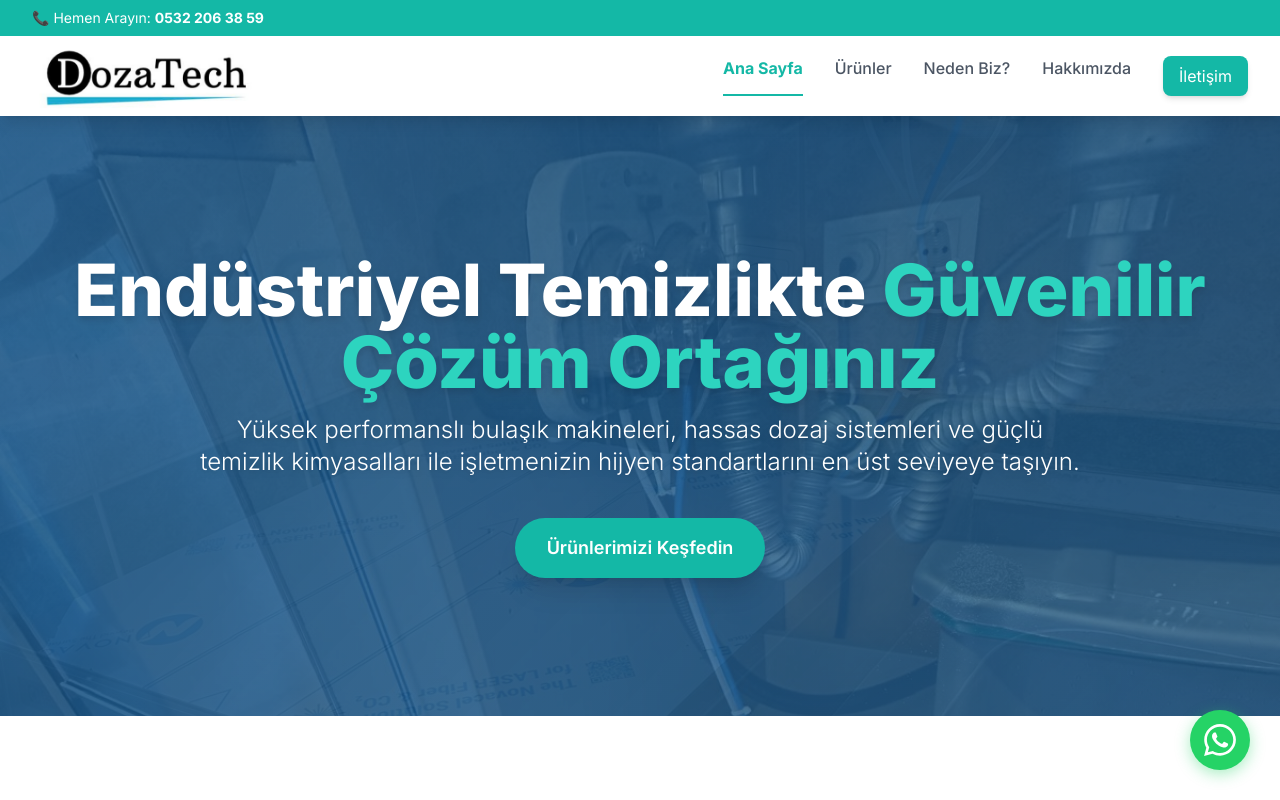
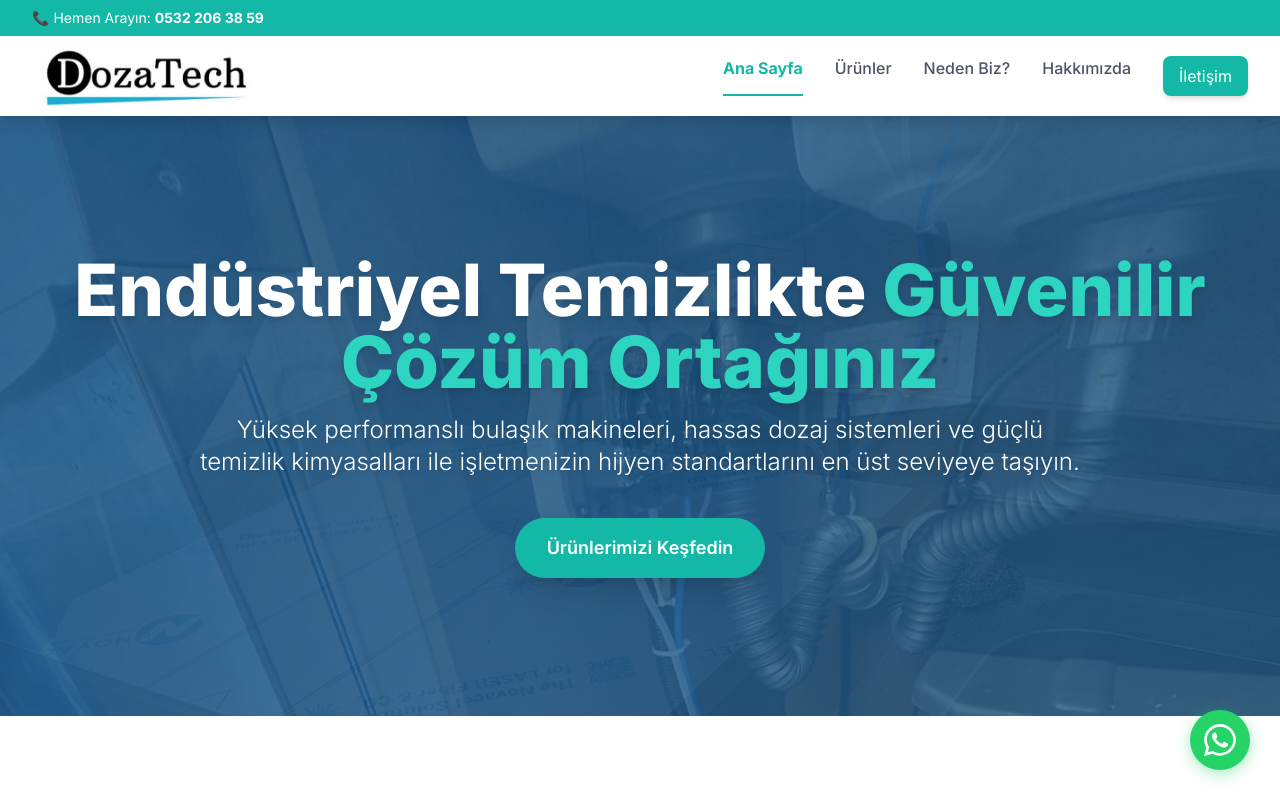
Before and after one commit to kagandms/Dozatech-Website, a plain HTML site: page index.html in a window 1280 px wide. Both pictures are taken after a click on the link 147 px from the left and 76 px from the top of the page. Shown: the top 800 px of the page. Drawn offline with nearby package versions, Linux system fonts and the light colour scheme.

Commit message:
🎯 montaj1 daha yukarı (15%)

```diff
--- a/index.html
+++ b/index.html
@@ -273,7 +273,7 @@
 
         .hero-slide-1 {
             background-image: url('montaj1.jpeg');
-            background-position: center 25%;
+            background-position: center 15%;
         }
 
         .hero-slide-2 {
```
